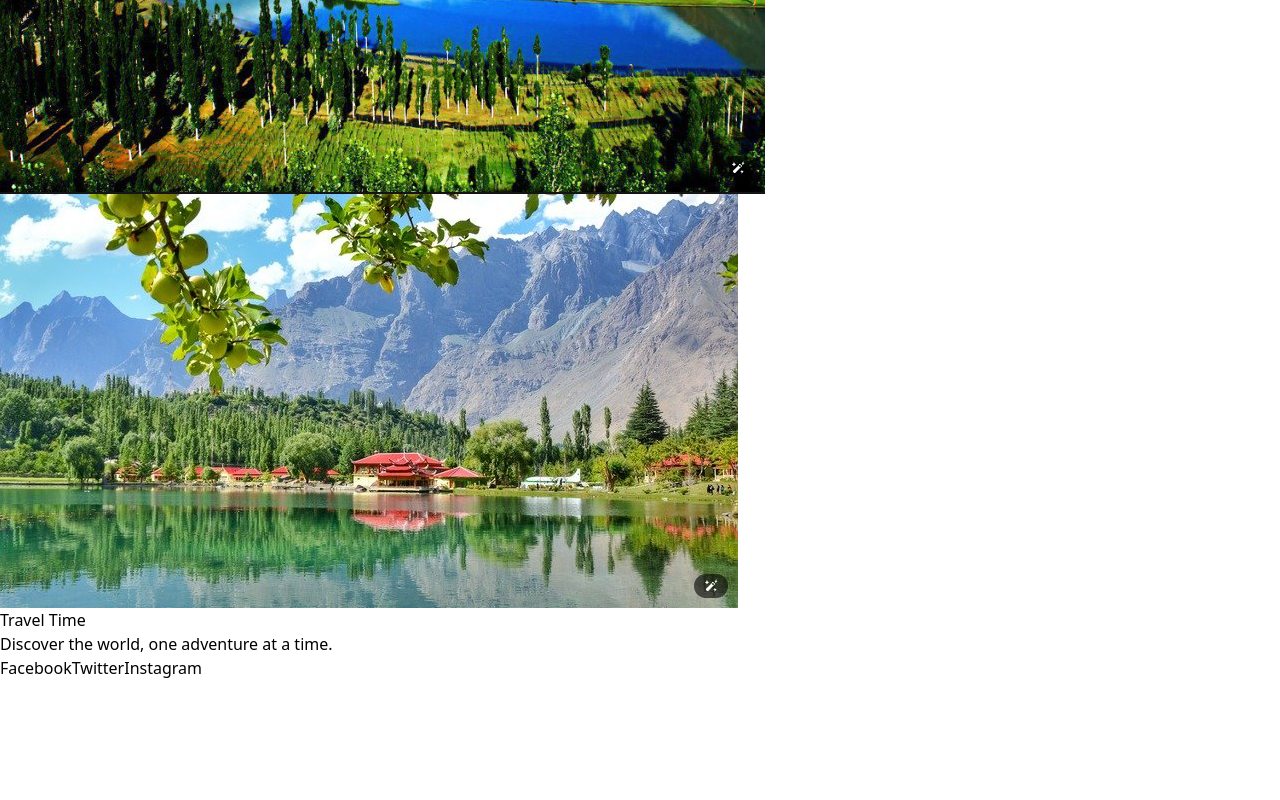
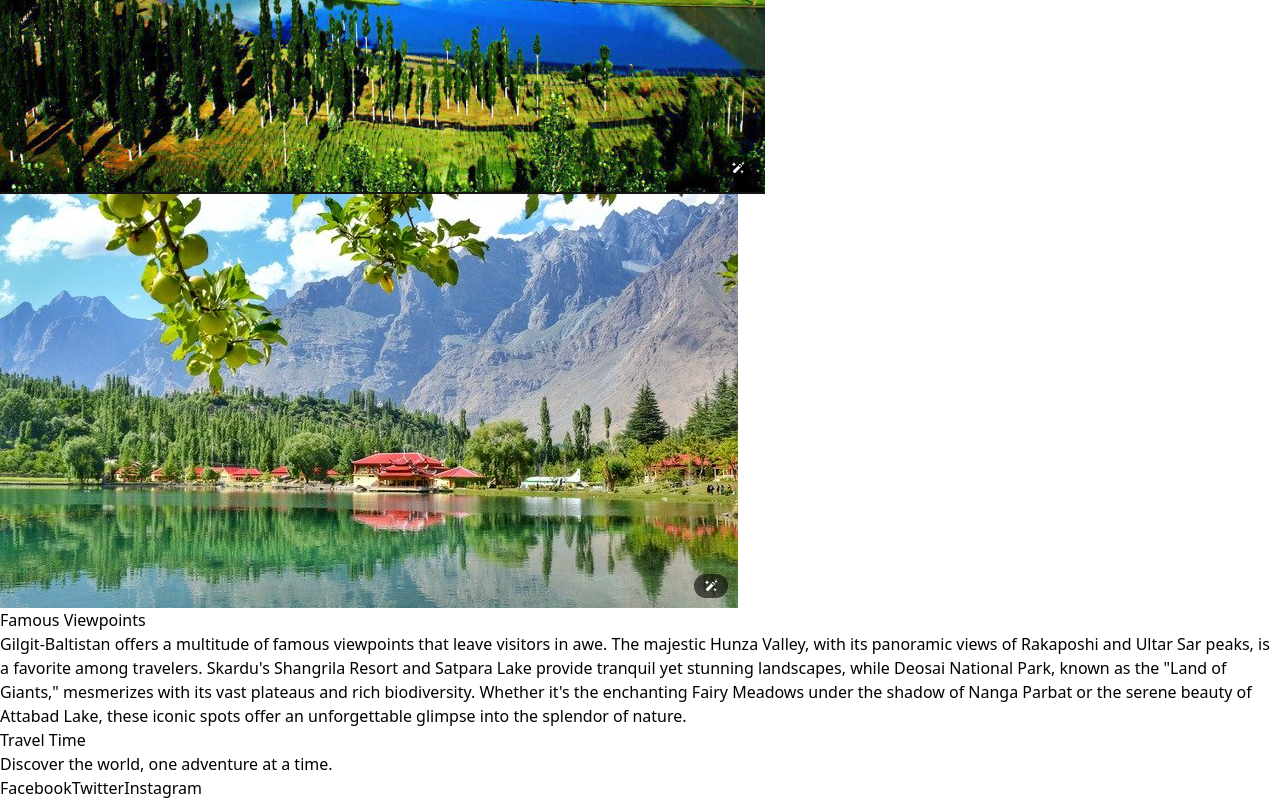
Before and after one commit to ILYAS1288/Travel-time, a React (Vite) app in the folder my-project/: page /view-all in a window 1280 px wide. Shown: the part 5530-6330 px from the top of the page. Before the commit the page ends 6210 px from the top, so only its background shows below. Built offline with nearby package versions, Linux system fonts and the light colour scheme.

Commit message:
some Add

```diff
--- a/my-project/src/pages/View.jsx
+++ b/my-project/src/pages/View.jsx
@@ -68,6 +68,17 @@ const View = () => {
           </div>
         </div>
       )}
+
+      <div className="mt-12 text-center px-4 max-w-4xl">
+        <h2 className="text-2xl font-bold text-gray-700 mb-4">Famous Viewpoints</h2>
+        <p className="text-lg text-gray-600">
+          Gilgit-Baltistan offers a multitude of famous viewpoints that leave visitors in awe. The majestic Hunza Valley, with its
+          panoramic views of Rakaposhi and Ultar Sar peaks, is a favorite among travelers. Skardu's Shangrila Resort and Satpara Lake
+          provide tranquil yet stunning landscapes, while Deosai National Park, known as the "Land of Giants," mesmerizes with its
+          vast plateaus and rich biodiversity. Whether it's the enchanting Fairy Meadows under the shadow of Nanga Parbat or the
+          serene beauty of Attabad Lake, these iconic spots offer an unforgettable glimpse into the splendor of nature.
+        </p>
+      </div>
     </div>
   );
 };
```
